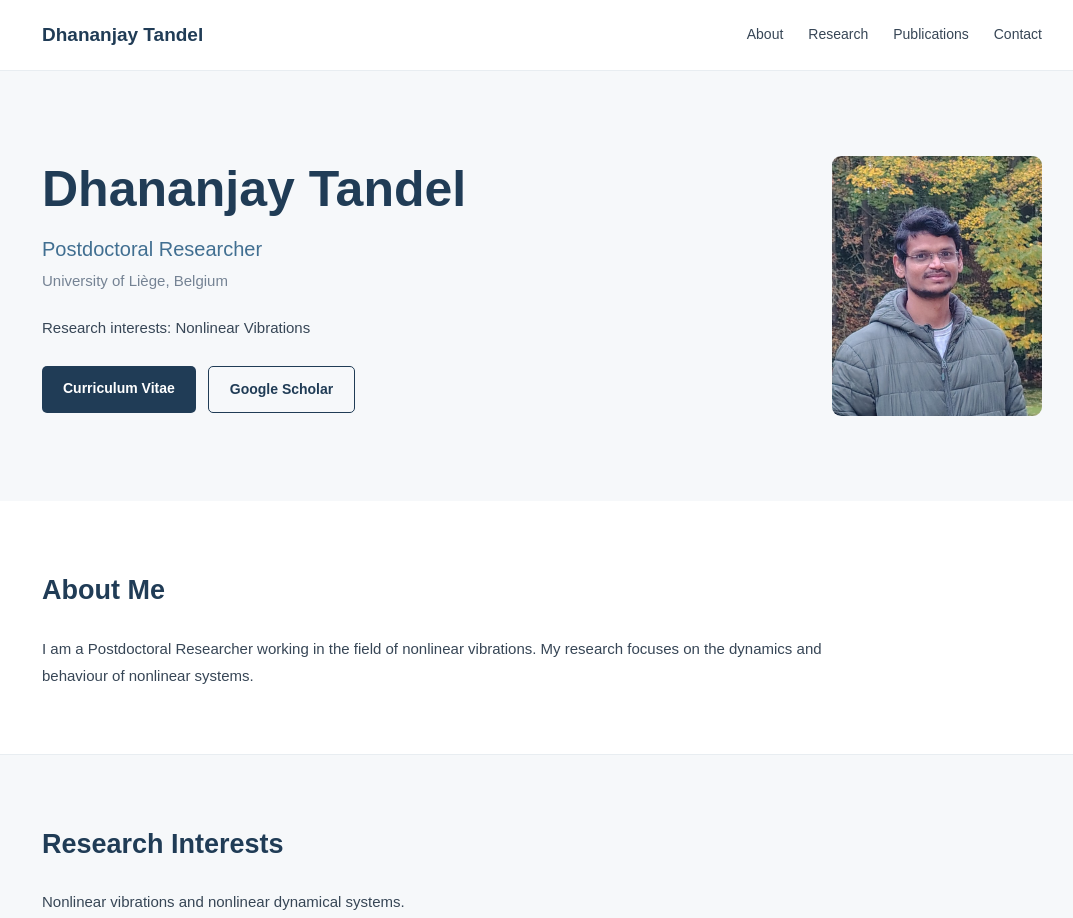
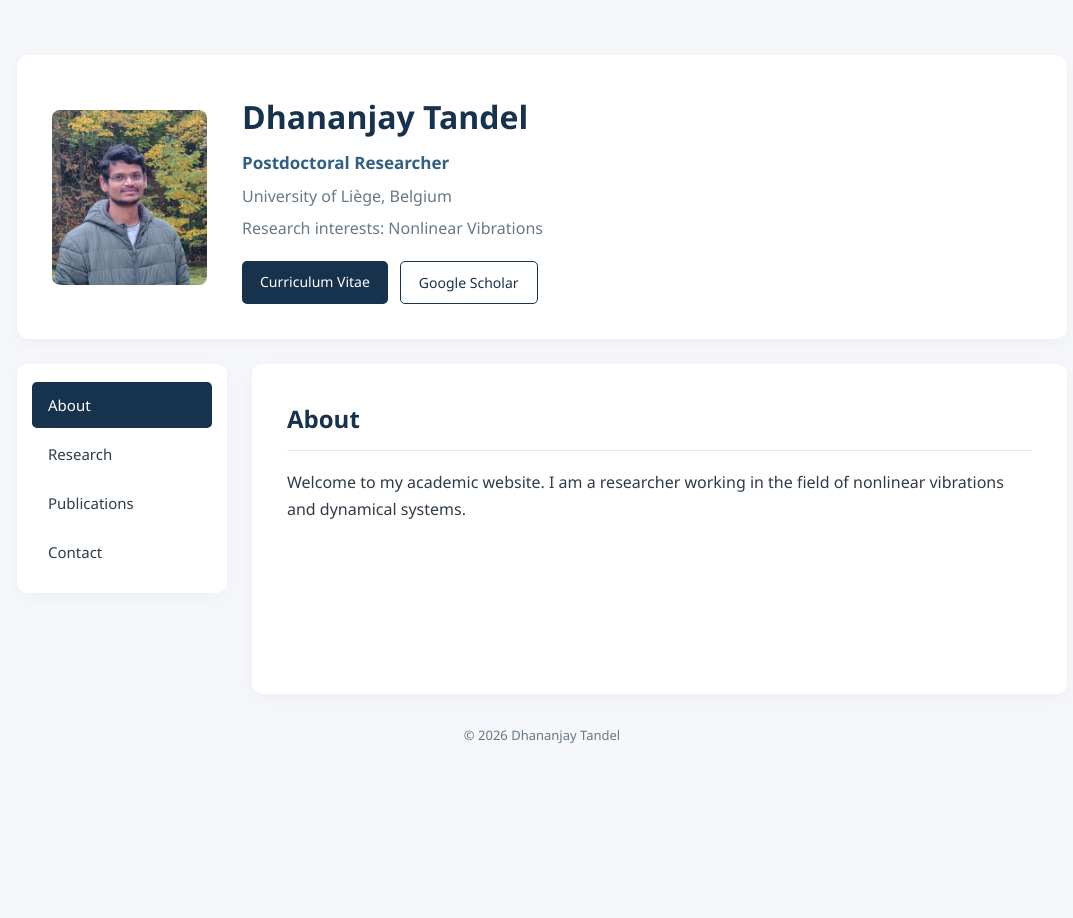
Before and after one commit to ddtandel/ddtandel.github.io, a plain HTML site: page index.html in a window 1280 px wide. Shown: the top 918 px of the page, without its empty margins (98-1171 px from the left). After the commit the page ends 802 px from the top, so only its background shows below. Drawn offline with Linux system fonts and the light colour scheme.

Commit message:
index.html

```diff
--- a/index.html
+++ b/index.html
@@ -3,328 +3,340 @@
 <html lang="en">
 <head>
 <meta charset="UTF-8">
-<meta name="viewport" content="width=device-width, initial-scale=1">
-<title>Dhananjay Tandel | Academic Website</title>
+<meta name="viewport" content="width=device-width, initial-scale=1.0">
+<title>Dhananjay Tandel | Academic Profile</title>
 
 <style>
 :root {
-  --navy: #203c56;
-  --blue: #416f91;
-  --text: #374656;
-  --muted: #758394;
-  --light: #f6f8fa;
-  --border: #e8edf1;
+    --navy: #17324d;
+    --blue: #315f85;
+    --light: #f5f7fa;
+    --text: #303b46;
+    --muted: #687887;
+    --border: #e2e8ee;
 }
 
 * {
+    box-sizing: border-box;
     margin: 0;
     padding: 0;
-  box-sizing: border-box;
 }
 
-html { scroll-behavior: smooth; }
-
 body {
-  font-family: Arial, sans-serif;
+    font-family: "Segoe UI", Arial, sans-serif;
+    background: var(--light);
     color: var(--text);
-  line-height: 1.8;
+    line-height: 1.7;
 }
 
 .container {
-  max-width: 1000px;
-  width: 90%;
-  margin: auto;
+    max-width: 1100px;
+    margin: 55px auto;
+    padding: 0 25px;
 }
 
-header {
-  border-bottom: 1px solid var(--border);
-  background: white;
-}
-
-nav {
-  min-height: 70px;
-  display: flex;
-  justify-content: space-between;
-  align-items: center;
-}
-
-.logo {
-  font-size: 19px;
-  font-weight: bold;
-  color: var(--navy);
-  text-decoration: none;
-}
-
-.nav-links {
-  display: flex;
-  gap: 25px;
-}
-
-.nav-links a {
-  color: var(--text);
-  text-decoration: none;
-  font-size: 14px;
-}
-
-.nav-links a:hover { color: var(--blue); }
-
-.hero {
-  background: var(--light);
-  padding: 85px 0;
-}
+/* Profile header */
 
 .profile {
     display: flex;
     align-items: center;
-  justify-content: space-between;
-  gap: 55px;
+    gap: 35px;
+    background: white;
+    padding: 35px;
+    border-radius: 12px;
+    box-shadow: 0 4px 20px rgba(0,0,0,0.04);
+    margin-bottom: 25px;
 }
 
-.profile-info { flex: 1; }
+.profile img {
+    width: 155px;
+    height: 175px;
+    object-fit: cover;
+    border-radius: 8px;
+}
 
-h1 {
+.profile h1 {
     color: var(--navy);
-  font-size: clamp(36px, 5vw, 50px);
-  line-height: 1.2;
-  margin-bottom: 12px;
+    font-size: 32px;
+    margin-bottom: 5px;
 }
 
 .position {
+    font-size: 17px;
     color: var(--blue);
-  font-size: 20px;
+    font-weight: 600;
 }
 
-.affiliation {
+.affiliation, .interest {
     color: var(--muted);
-  font-size: 15px;
-}
-
-.research-line {
-  margin-top: 20px;
-  font-size: 15px;
-}
-
-.profile-photo {
-  width: 210px;
-  height: 260px;
-  object-fit: cover;
-  border-radius: 9px;
+    margin-top: 5px;
 }
 
 .buttons {
+    margin-top: 18px;
     display: flex;
     gap: 12px;
-  margin-top: 25px;
     flex-wrap: wrap;
 }
 
-.button {
+.btn {
     display: inline-block;
-  padding: 10px 21px;
+    padding: 9px 18px;
+    background: var(--navy);
+    color: white;
+    text-decoration: none;
     border-radius: 5px;
     font-size: 14px;
-  font-weight: 600;
-  text-decoration: none;
 }
 
-.primary {
+.btn.secondary {
+    background: white;
+    color: var(--navy);
+    border: 1px solid var(--navy);
+}
+
+.btn:hover {
+    opacity: 0.82;
+}
+
+/* Main two-column layout */
+
+.layout {
+    display: grid;
+    grid-template-columns: 210px 1fr;
+    gap: 25px;
+    align-items: start;
+}
+
+/* Sidebar tabs */
+
+.sidebar {
+    background: white;
+    padding: 15px;
+    border-radius: 10px;
+    box-shadow: 0 4px 20px rgba(0,0,0,0.04);
+}
+
+.tab {
+    display: block;
+    width: 100%;
+    border: none;
+    background: transparent;
+    text-align: left;
+    padding: 13px 16px;
+    margin: 3px 0;
+    font-size: 15px;
+    font-family: inherit;
+    color: var(--text);
+    cursor: pointer;
+    border-radius: 5px;
+    transition: 0.2s;
+}
+
+.tab:hover {
+    background: #edf2f7;
+}
+
+.tab.active {
     background: var(--navy);
     color: white;
 }
 
-.secondary {
-  border: 1px solid var(--navy);
-  color: var(--navy);
+/* Content panel */
+
+.content {
+    background: white;
+    padding: 35px;
+    min-height: 330px;
+    border-radius: 10px;
+    box-shadow: 0 4px 20px rgba(0,0,0,0.04);
 }
 
-.button:hover { opacity: 0.8; }
-
-section {
-  padding: 65px 0;
-  border-bottom: 1px solid var(--border);
-  scroll-margin-top: 25px;
+.panel {
+    display: none;
+    animation: fadeIn 0.25s ease;
 }
 
-section:nth-of-type(even) {
-  background: var(--light);
+.panel.active {
+    display: block;
 }
 
-h2 {
+.panel h2 {
     color: var(--navy);
-  font-size: 27px;
-  margin-bottom: 20px;
+    font-size: 24px;
+    margin-bottom: 18px;
+    padding-bottom: 10px;
+    border-bottom: 1px solid var(--border);
 }
 
-.section-content {
-  max-width: 780px;
-  font-size: 15px;
+.panel p {
+    margin-bottom: 14px;
 }
 
-.publication-link {
-  display: inline-block;
-  margin-top: 12px;
-  font-weight: 600;
+.panel a {
+    color: var(--blue);
 }
 
 footer {
-  padding: 25px;
     text-align: center;
     color: var(--muted);
     font-size: 13px;
+    margin-top: 30px;
 }
 
-@media(max-width: 650px) {
-  nav {
-    flex-direction: column;
-    align-items: flex-start;
-    padding: 15px 0;
-    gap: 10px;
+@keyframes fadeIn {
+    from { opacity: 0; transform: translateY(5px); }
+    to { opacity: 1; transform: translateY(0); }
 }
 
-  .nav-links {
-    gap: 17px;
-    flex-wrap: wrap;
+/* Mobile layout */
+
+@media (max-width: 650px) {
+    .container {
+        margin: 20px auto;
+        padding: 0 14px;
     }
 
-  .hero { padding: 55px 0; }
-
     .profile {
-    flex-direction: column-reverse;
-    align-items: flex-start;
-    gap: 25px;
+        flex-direction: column;
+        text-align: center;
+        padding: 25px 18px;
     }
 
-  .profile-photo {
-    width: 175px;
-    height: 215px;
+    .profile img {
+        width: 135px;
+        height: 150px;
     }
 
-  section { padding: 45px 0; }
+    .buttons {
+        justify-content: center;
+    }
+
+    .layout {
+        grid-template-columns: 1fr;
+        gap: 12px;
+    }
+
+    .sidebar {
+        display: flex;
+        overflow-x: auto;
+        gap: 5px;
+        padding: 8px;
+    }
+
+    .tab {
+        width: auto;
+        white-space: nowrap;
+        text-align: center;
+        padding: 10px 13px;
+    }
+
+    .content {
+        padding: 23px;
+    }
 }
 </style>
 </head>
 
 <body>
 
-<header>
 <div class="container">
-<nav>
-  <a href="#" class="logo">Dhananjay Tandel </a>
-  <div class="nav-links">
-    <a href="#about">About</a>
-    <a href="#research">Research</a>
-    <a href="#publications">Publications</a>
-    <a href="#contact">Contact</a>
+
+    <!-- Profile header -->
+    <header class="profile">
+        <img src="profile.jpg.jpg" alt="Dhananjay Tandel">
+
+        <div>
+            <h1>Dhananjay Tandel</h1>
+            <div class="position">Postdoctoral Researcher</div>
+            <div class="affiliation">University of Liège, Belgium</div>
+            <div class="interest">Research interests: Nonlinear Vibrations</div>
+
+            <div class="buttons">
+                <a class="btn" href="Dhananjay_Tandel_CV.pdf"
+                   target="_blank">Curriculum Vitae</a>
+
+                <a class="btn secondary"
+                   href="https://scholar.google.com/citations?hl=en&user=JMMW-RQAAAAJ"
+                   target="_blank" rel="noopener">Google Scholar</a>
             </div>
-</nav>
         </div>
     </header>
 
-<!-- Homepage -->
+    <!-- Sidebar and tab content -->
+    <main class="layout">
 
-<div class="hero">
-<div class="container">
-<div class="profile">
+        <nav class="sidebar" aria-label="Main navigation">
+            <button class="tab active" data-tab="about">About</button>
+            <button class="tab" data-tab="research">Research</button>
+            <button class="tab" data-tab="publications">Publications</button>
+            <button class="tab" data-tab="contact">Contact</button>
+        </nav>
 
-  <div class="profile-info">
-    <h1>Dhananjay Tandel</h1>
+        <section class="content">
 
-    <p class="position">Postdoctoral Researcher</p>
-    <p class="affiliation">University of Liège, Belgium</p>
-
-    <p class="research-line">
-      Research interests: Nonlinear Vibrations
+            <div class="panel active" id="about">
+                <h2>About</h2>
+                <p>
+                    Welcome to my academic website. I am a researcher
+                    working in the field of nonlinear vibrations and
+                    dynamical systems.
                 </p>
-
-    <div class="buttons">
-      <a class="button primary"
-         href="Dhananjay_Tandel_CV.pdf"
-         target="_blank">
-        Curriculum Vitae
-      </a>
-
-      <a class="button secondary"
-         href="https://scholar.google.com/citations?hl=en&user=JMMW-RQAAAAJ"
-         target="_blank"
-         rel="noopener noreferrer">
-        Google Scholar
-      </a>
-    </div>
             </div>
 
-  <img src="profile.jpg.jpg"
-       alt="Dhananjay Tandel"
-       class="profile-photo">
-
-</div>
-</div>
+            <div class="panel" id="research">
+                <h2>Research</h2>
+                <p>
+                    My research interests focus on nonlinear vibrations
+                    and nonlinear dynamical systems.
+                </p>
             </div>
 
-<!-- About -->
-
-<section id="about">
-<div class="container">
-  <h2>About Me</h2>
-  <div class="section-content">
+            <div class="panel" id="publications">
+                <h2>Publications</h2>
                 <p>
-      I am a Postdoctoral Researcher working in the
-      field of nonlinear vibrations. My research
-      focuses on the dynamics and behaviour of
-      nonlinear systems.
+                    For my complete list of publications, please visit
+                    my <a href="https://scholar.google.com/citations?hl=en&user=JMMW-RQAAAAJ"
+                    target="_blank" rel="noopener">Google Scholar profile</a>.
                 </p>
             </div>
-</div>
-</section>
 
-<!-- Research -->
-
-<section id="research">
-<div class="container">
-  <h2>Research Interests</h2>
-  <div class="section-content">
+            <div class="panel" id="contact">
+                <h2>Contact</h2>
                 <p>
-      Nonlinear vibrations and nonlinear dynamical
-      systems.
+                    For academic enquiries and collaborations, please
+                    get in touch.
+                </p>
+                <p>
+                    Email: <em>Add your professional email address here.</em>
                 </p>
             </div>
-</div>
+
         </section>
-
-<!-- Publications -->
-
-<section id="publications">
-<div class="container">
-  <h2>Publications</h2>
-  <div class="section-content">
-    <p>
-      A complete list of my scientific publications
-      is available on Google Scholar.
-    </p>
-
-    <a class="publication-link"
-       href="https://scholar.google.com/citations?hl=en&user=JMMW-RQAAAAJ"
-       target="_blank"
-       rel="noopener noreferrer">
-      View publications →
-    </a>
-  </div>
-</div>
-</section>
-
-<section id="contact">
-  <div class="container">
-    <h2>Contact</h2>
-    <div class="section-content">
-      <p>Email: ddtandel112@gmail.com</p>
-    </div>
-  </div>
-</section>
+    </main>
 
     <footer>
         © <span id="year"></span> Dhananjay Tandel
     </footer>
 
+</div>
+
 <script>
+const tabs = document.querySelectorAll(".tab");
+const panels = document.querySelectorAll(".panel");
+
+tabs.forEach(tab => {
+    tab.addEventListener("click", () => {
+        const target = tab.dataset.tab;
+
+        tabs.forEach(item => item.classList.remove("active"));
+        panels.forEach(panel => panel.classList.remove("active"));
+
+        tab.classList.add("active");
+        document.getElementById(target).classList.add("active");
+    });
+});
+
 document.getElementById("year").textContent =
     new Date().getFullYear();
 </script>
```
Lines whose indentation alone changed are shown as unchanged.
